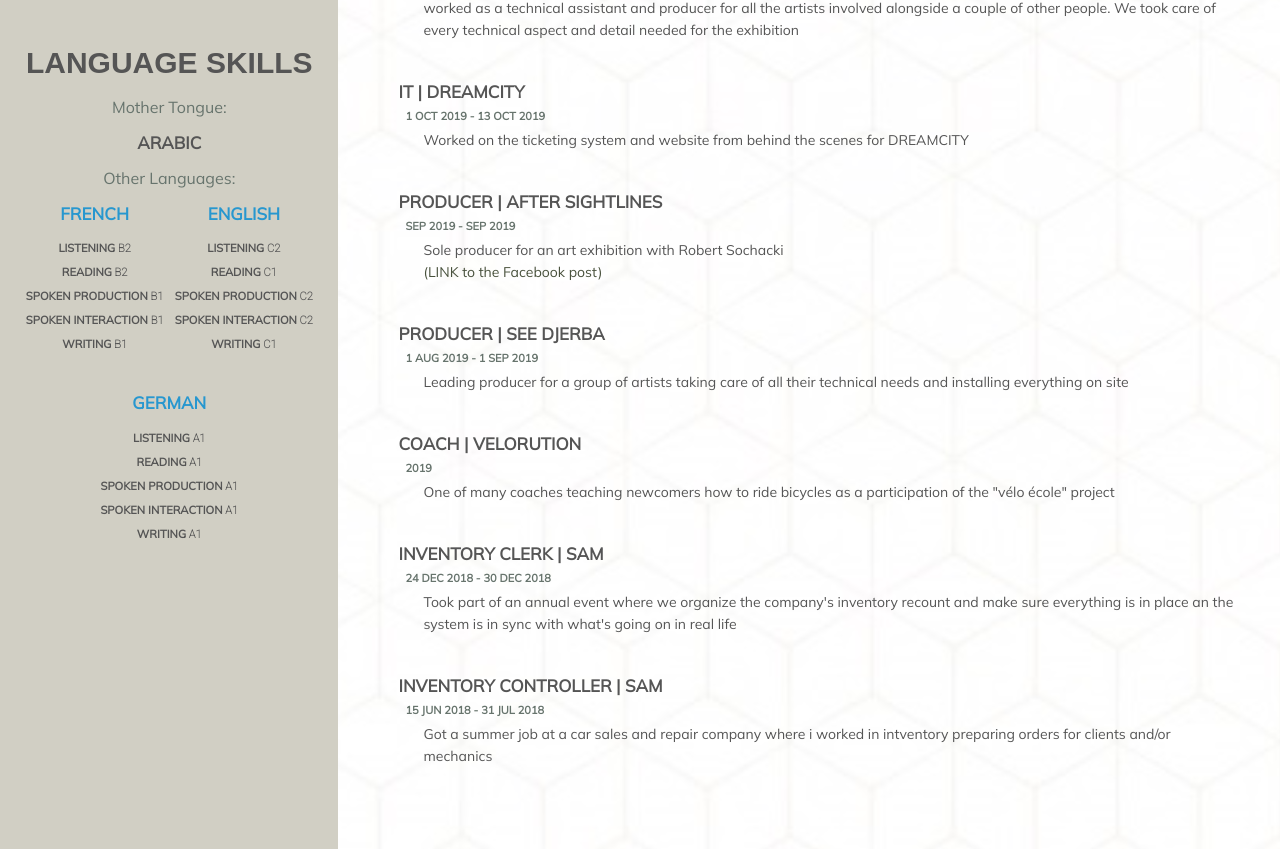
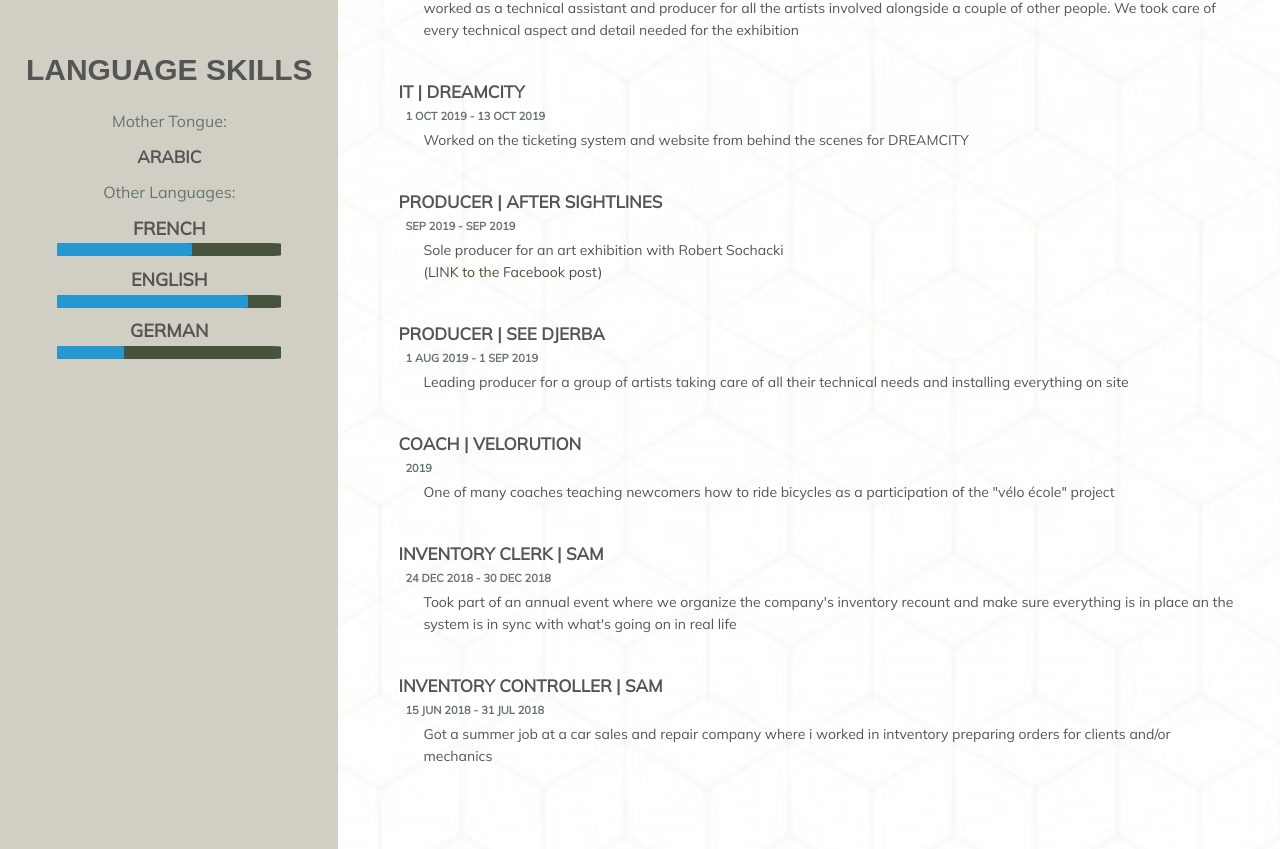
Before and after one commit to arfizato/Applying-For-LST, a plain HTML site: page index.html in a window 1280 px wide. Shown: the part 1207-2056 px from the top of the page. Drawn offline with Linux system fonts and the light colour scheme; a web font is replaced by a local one.

Commit message:
Changed the language to a Progress Bar Instead

```diff
--- a/index.html
+++ b/index.html
@@ -56,6 +56,8 @@
 								<p class="lang arabic">ARABIC</p>
 
 								<h6 class="jobDate skill">Other Languages:</h6>
+
+					<!--
 								<ul class="languages">
 									<li class=" languageName">
 										<p class="lang">FRENCH </p>
@@ -93,6 +95,7 @@
 								</ul>
 						</div>
 
+
 					<!--
 					<h6 class="jobDate skill">
 											<strong>LISTENING</strong> A1 <strong>READING</strong> A1 <br>
@@ -106,16 +109,36 @@
 											<strong>WRITING</strong>
 										</h6>
 
-					<ul>
-						<li>
-							<div class="skillName">HTML</div>
-							<div class="skillProgress">
-								<span style="width: 20%;"></span>
+					-->
+
+					<ul >
+						<li class="skillList">
+							<div class="skillName">FRENCH</div>
+						</li>
+						<li class="skillList">
+							<div class="skillPer">
+								<div class="skillProgress frenchProg"></div>
 							</div>
-							<div class="skillPer">20%</div>
+						</li>
+
+						<li class="skillList">
+							<div class="skillName">ENGLISH</div>
+						</li>
+						<li class="skillList">
+							<div class="skillPer">
+								<div class="skillProgress englishProg"></div>
+							</div>
+						</li>
+
+						<li class="skillList">
+							<div class="skillName">GERMAN</div>
+						</li>
+						<li class="skillList">
+							<div class="skillPer">
+								<div class="skillProgress germanProg"></div>
+							</div>
 						</li>
 					</ul>
-					-->
 
 				</section>
 
--- a/style.css
+++ b/style.css
@@ -151,6 +151,10 @@ a .leftText{
 	display: flex;
 	justify-content: center;
 }
+.sectionTitleLeft{
+	text-align: center;
+	line-height: 1.2em;
+}
 .languageName{
 	width: 50%;
 	text-align: center;
@@ -190,3 +194,44 @@ a .leftText{
 .arabic{
 	text-align: center;
 }
+
+
+/*  trying out the percentages  */
+
+.skillList{
+	display: flex;
+	justify-content: center;
+	width: 100%;
+}
+
+
+ .skillPer {
+	 width: 75%;
+	 height: 13px;
+	 background-color: #47533D;
+	 border-radius: 5%;
+
+	 color: white;
+	 margin: 0;
+
+ }
+	.skillProgress{
+		background-color: #2797CF;
+		height: 100%;
+		text-indent: 5%;
+		border-radius: 5%;
+	}
+	.germanProg{
+		width: 30%;
+	}
+	.frenchProg{
+		width: 60%;
+	}
+	.englishProg{
+		width: 85%;
+	}
+.skillName{
+	font-size: 18px;
+	margin: .7em 0px .2em;
+	font-weight: bold;
+}
```
